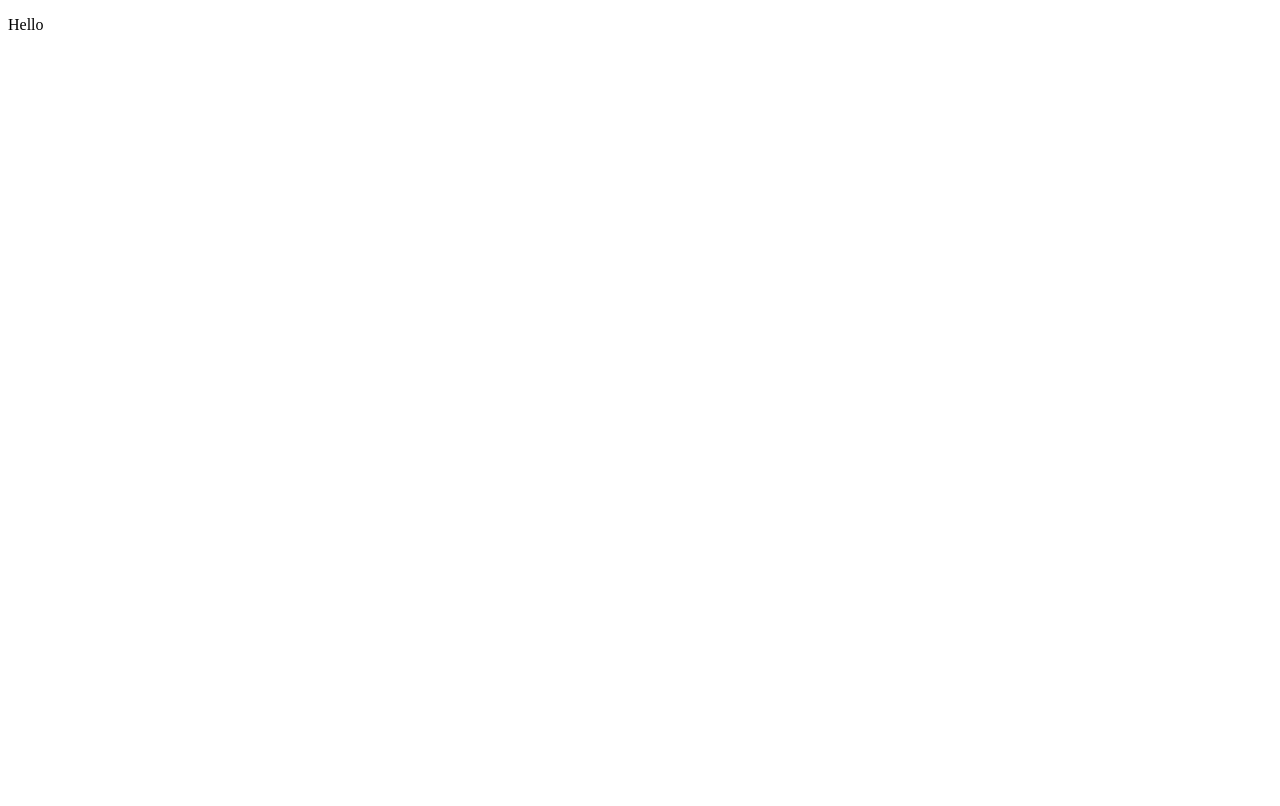
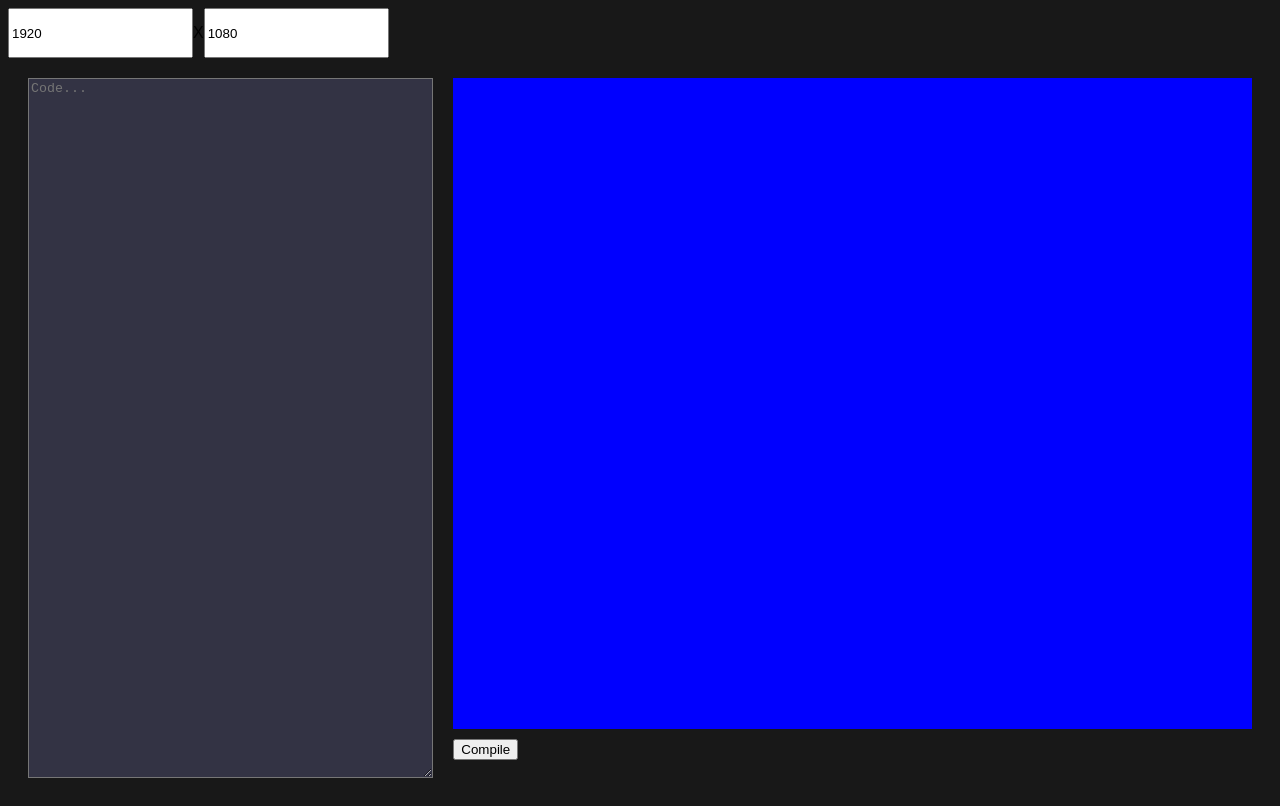
Before and after one commit to N-Ashworth/shader-creator, a plain HTML site: page index.html in a window 1280 px wide. Drawn offline with Linux system fonts and the light colour scheme.

Commit message:
Added a textbox, a canvas, and some buttons

```diff
--- a/index.html
+++ b/index.html
@@ -3,8 +3,26 @@
 <html>
   <head>
     <title>Shaderer</title>
+    <link rel="stylesheet" href="style.css"></link>
   </head>
   <body>
-    <p>Hello</p>
+    <header>
+      <div class="res-select">
+        <input type="number" min="0" step="5" value="1920"></input>
+        <p> X </p>
+        <input type="number" min="0" step="5" value="1080"></input>
+      </div>
+    </header>
+
+    <div class="action-panels"> <!--For lack of a better name. Code and canvas. What will be used frequently-->
+      <textarea placeholder="Code..."></textarea>
+
+      <div class="canvas-stuff">
+        <canvas id="shader-canvas"></canvas>
+        <div class="canvas-controls">
+          <button>Compile</button>
+        </div>
+      </div>
+    </div>
   </body>
 </html>
--- /dev/null
+++ b/style.css
@@ -0,0 +1,42 @@
+body {
+    background-color: #181818;
+    font-family: Arial, Helvetica, sans-serif;
+}
+
+.res-select {
+    display: flex;
+}
+
+.action-panels {
+    display: flex;
+    gap: 20px;
+    padding: 20px;
+    height: 700px;
+}
+
+textarea {
+    flex: 1;
+    border-radius: 0px;
+
+    background-color: #333344;
+    color: #eeeeee;
+}
+
+.canvas-stuff {
+    flex: 2;
+
+    display: flex;
+    flex-direction: column;
+    gap: 10px;
+    height: 700px;
+}
+
+canvas {
+    height: 660px;
+    width: 100%;
+    background: blue;
+}
+
+.canvas-controls {
+    height: 40px;
+}
```
